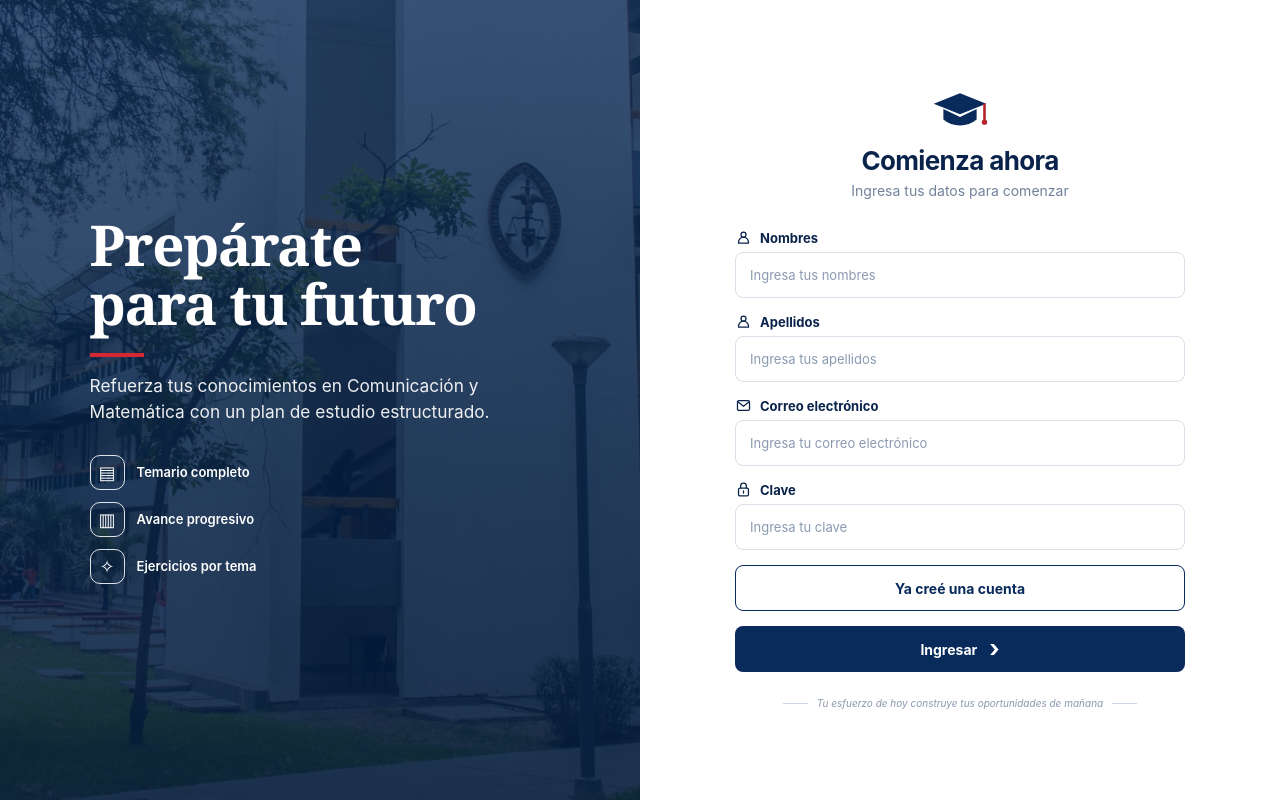
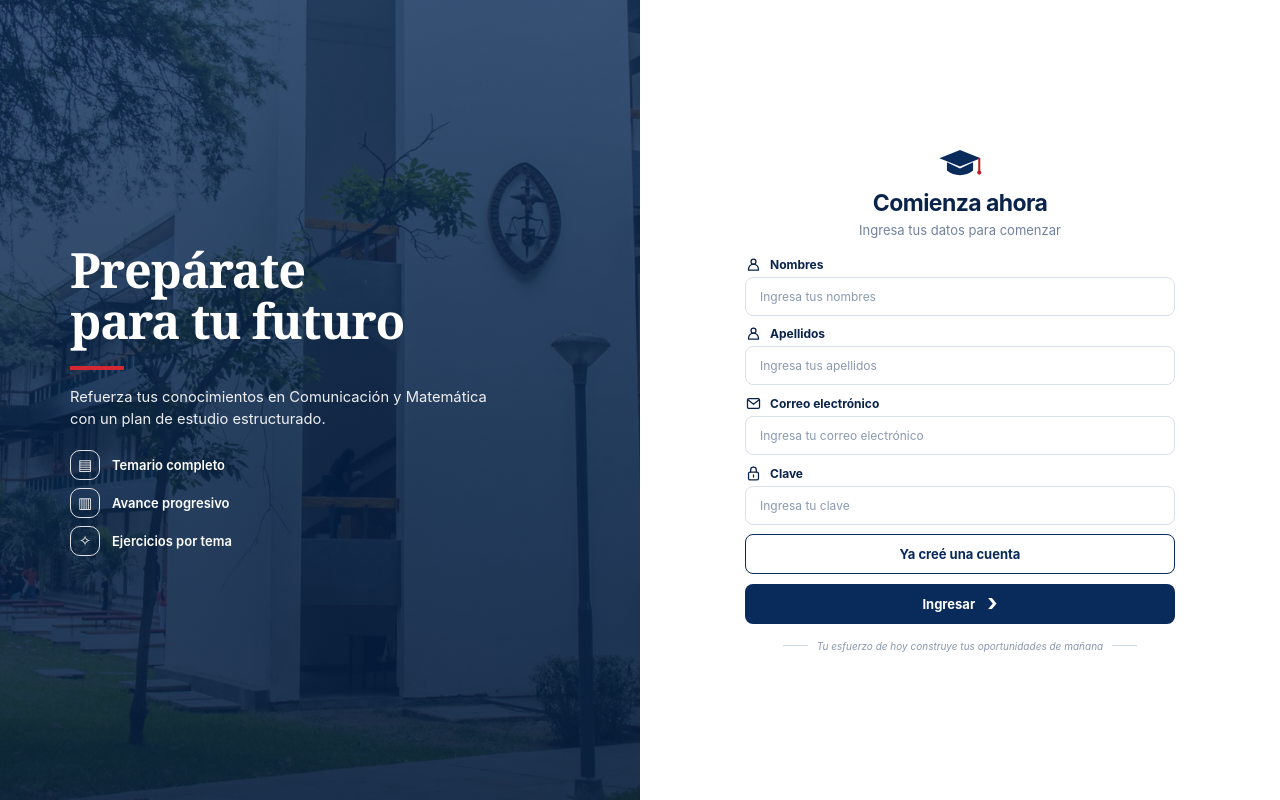
Before and after one commit to yipias/plataforma-colegio, a React (Vite) app: page / in a window 1280 px wide. Built offline with nearby package versions, Linux system fonts and the light colour scheme.

Commit message:
Ajustar login a pantallas bajas

```diff
--- a/src/index.css
+++ b/src/index.css
@@ -12,17 +12,27 @@
   box-sizing: border-box;
 }
 
-html,
+html {
+  min-height: 100%;
+}
+
 body,
 #root {
   width: 100%;
-  height: 100%;
   min-width: 320px;
   margin: 0;
 }
 
 body {
-  overflow: hidden;
+  min-height: 100vh;
+  min-height: 100dvh;
+  overflow-x: hidden;
+  overflow-y: auto;
+}
+
+#root {
+  min-height: 100vh;
+  min-height: 100dvh;
 }
 
 button,
--- a/src/pages/Login/Login.css
+++ b/src/pages/Login/Login.css
@@ -496,3 +496,99 @@
     transition: none;
   }
 }
+
+/* En ventanas de escritorio bajas, ajusta la escala y deja crecer la página si hace falta. */
+@media (min-width: 768px) and (max-height: 800px) {
+  .login-page {
+    height: auto;
+    min-height: 100vh;
+    min-height: 100dvh;
+    overflow: visible;
+  }
+
+  .login-card {
+    height: auto;
+    min-height: 100vh;
+    min-height: 100dvh;
+    overflow: visible;
+  }
+
+  .login-story {
+    min-height: 100vh;
+    min-height: 100dvh;
+    padding: clamp(28px, 4vw, 54px);
+  }
+
+  .story-copy h1 {
+    font-size: clamp(36px, 3.8vw, 52px);
+  }
+
+  .story-copy p {
+    font-size: clamp(14px, 1.15vw, 16px);
+  }
+
+  .story-benefits {
+    gap: 8px;
+    margin-top: 20px;
+  }
+
+  .benefit-icon {
+    width: 30px;
+    height: 30px;
+    font-size: 15px;
+  }
+
+  .login-panel {
+    padding: 24px clamp(24px, 3.2vw, 44px);
+  }
+
+  .login-panel-inner {
+    max-width: 430px;
+  }
+
+  .login-heading {
+    margin-bottom: 18px;
+  }
+
+  .graduation-mark {
+    width: 44px;
+    height: 34px;
+    margin-bottom: 4px;
+  }
+
+  .login-heading h2 {
+    font-size: 23px;
+  }
+
+  .login-heading p {
+    margin-top: 4px;
+    font-size: 13px;
+  }
+
+  .login-form {
+    --form-gap: clamp(8px, 1.2vh, 11px);
+  }
+
+  .form-group {
+    gap: 4px;
+  }
+
+  .form-group label {
+    font-size: 12px;
+  }
+
+  .form-group input {
+    height: 39px;
+    font-size: 12px;
+  }
+
+  .account-mode-button,
+  .login-button {
+    min-height: 40px;
+    font-size: 13px;
+  }
+
+  .login-footer {
+    margin-top: 16px;
+  }
+}
```
